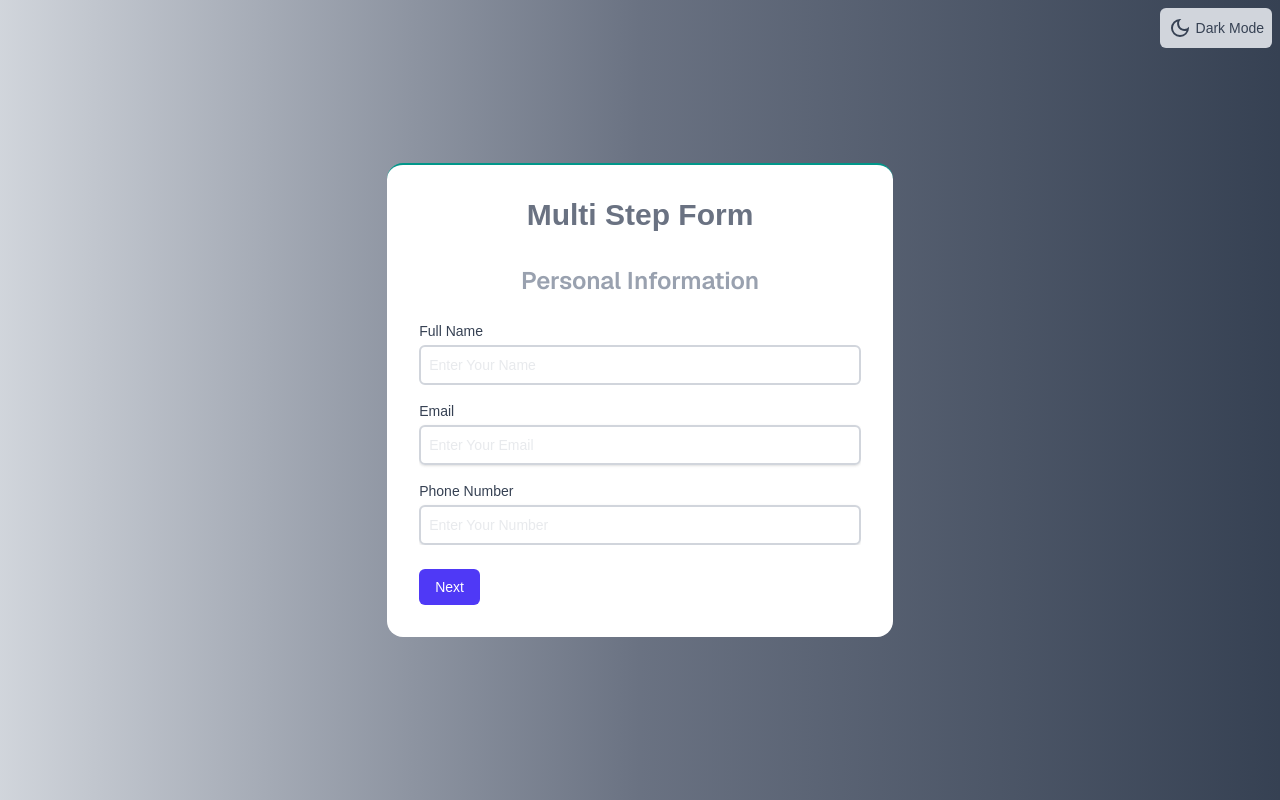
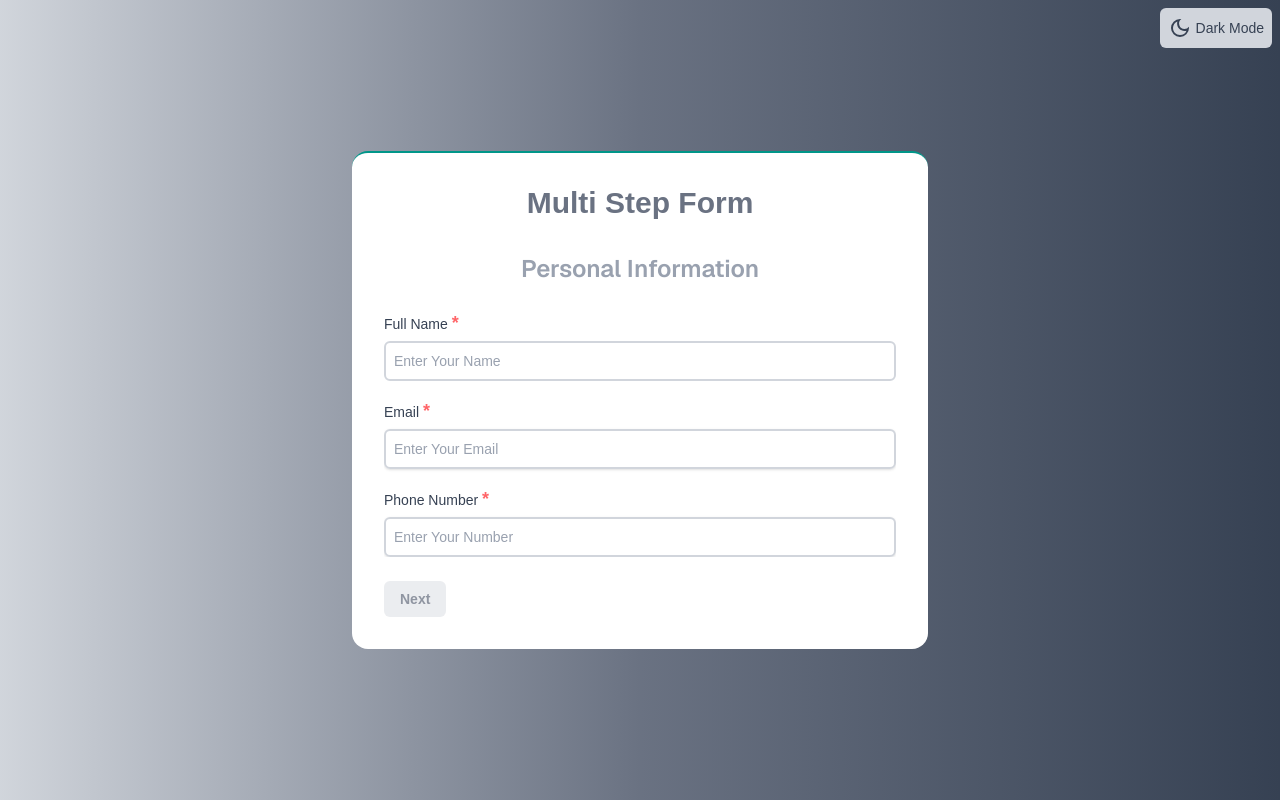
Before and after one commit to nodeNINJAr/multi-step-form, a Next.js app: page /multi-step-form in a window 1280 px wide. Built offline with nearby package versions, Linux system fonts and the light colour scheme.

Commit message:
password-eye-added-and-redme.md added

```diff
--- a/app/multi-step-form/components/FormNavigation.tsx
+++ b/app/multi-step-form/components/FormNavigation.tsx
@@ -63,7 +63,6 @@ const FormNavigation = ({currentStep, onNext, onPrev}:FormNavigationProps) => {
   const handlePostInfo = async () => {
     if (!isValid) return;
     const data = await mutation.mutateAsync(formValues);
-    console.log(data);
   };
 
   //
@@ -77,7 +76,7 @@ const FormNavigation = ({currentStep, onNext, onPrev}:FormNavigationProps) => {
          {currentStep !== "submited" && currentStep !== "personal"  && <button
           type="button"
           onClick={onPrev}
-          className="mr-2 cursor-pointer rounded-md bg-gray-200 px-4 py-2 text-sm font-medium text-gray-700 hover:bg-gray-300"
+          className="mr-2 cursor-pointer rounded-md bg-gray-200 px-4 py-2 text-sm font-semibold text-gray-700 hover:bg-gray-300"
         >
           Previous
         </button>}
@@ -97,8 +96,14 @@ const FormNavigation = ({currentStep, onNext, onPrev}:FormNavigationProps) => {
               <button
                 type="button"
                 onClick={onNext}
-                disabled={!isCurrentStepComplete()}
-                className="cursor-pointer rounded-md bg-indigo-600 px-4 py-2 text-sm font-medium text-white hover:bg-indigo-700"
+                disabled={!isCurrentStepComplete() || account?.password !== account.confirmPassword}
+                className={`
+                  rounded-md px-4 py-2 text-sm font-semibold text-gray-100
+                  ${!isCurrentStepComplete() || account?.password !== account.confirmPassword
+                    ? "cursor-not-allowed opacity-75 bg-gray-200 text-gray-500"
+                    : "cursor-pointer bg-indigo-600 hover:bg-indigo-700 dark:bg-indigo-700 dark:hover:bg-indigo-600"
+                  }
+                `}
               >
                 Next
               </button>):(
@@ -106,7 +111,7 @@ const FormNavigation = ({currentStep, onNext, onPrev}:FormNavigationProps) => {
                   onClick={handlePostInfo}
                   type="submit"
                   disabled={isLoading ||!isValid}
-                  className="cursor-pointer rounded-md bg-green-600 px-4 py-2 text-sm font-medium text-white hover:bg-green-700 disabled:opacity-50"
+                  className="cursor-pointer rounded-md bg-green-600 px-4 py-2 text-sm font-semibold text-white hover:bg-green-700 disabled:opacity-50"
                 >
                   {isLoading ? 'Submitting...' : 'Submit'}
                 </button>
--- a/app/multi-step-form/components/FormStep1.tsx
+++ b/app/multi-step-form/components/FormStep1.tsx
@@ -9,17 +9,16 @@ const FormStep1 = () => {
         formState: { errors },
       } = useFormContext<FormData>();
 
-
     //
       return (
         <div className="space-y-4">
            <h1 className='text-2xl text-center font-semibold font-sans mb-6 text-gray-400'>Personal Information</h1>
           <div>
-            <label className="block text-sm font-medium text-gray-700 dark:text-gray-300">Full Name</label>
+            <label className="block text-sm font-medium text-gray-700 dark:text-gray-300">Full Name <strong className='text-red-400 text-lg'>*</strong></label>
             <input
               placeholder='Enter Your Name'
               {...register('personal.fullName')}
-              className="outline-0 mt-1 p-2 border-2 block w-full rounded-md border-gray-300 focus:border-indigo-500 focus:ring-indigo-500 sm:text-sm"
+              className="placeholder:text-gray-400 text-gray-400  outline-0 mt-1 p-2 border-2 block w-full rounded-md border-gray-300 focus:border-indigo-500 focus:ring-indigo-500 sm:text-sm"
             />
             {errors.personal?.fullName && (
               <p className="mt-1 text-sm text-red-600">{errors.personal.fullName.message}</p>
@@ -27,11 +26,11 @@ const FormStep1 = () => {
           </div>
           {/* email */}
           <div>
-            <label className="block text-sm font-medium text-gray-700 dark:text-gray-300">Email</label>
+            <label className="block text-sm font-medium text-gray-700 dark:text-gray-300">Email <strong className='text-red-400 text-lg'>*</strong></label>
             <input
                placeholder='Enter Your Email'
               {...register('personal.email')}
-              className="outline-0 mt-1 p-2 border-2 block w-full rounded-md border-gray-300 shadow-sm focus:border-indigo-500 focus:ring-indigo-500 sm:text-sm"
+              className="placeholder:text-gray-400 text-gray-400  outline-0 mt-1 p-2 border-2 block w-full rounded-md border-gray-300 shadow-sm focus:border-indigo-500 focus:ring-indigo-500 sm:text-sm"
             />
             {errors.personal?.email && (
               <p className="mt-1 text-sm text-red-600">{errors.personal.email.message}</p>
@@ -39,11 +38,11 @@ const FormStep1 = () => {
           </div>
            {/* phone number */}
            <div>
-            <label className="block text-sm font-medium text-gray-700 dark:text-gray-300">Phone Number</label>
+            <label className="block text-sm font-medium text-gray-700 dark:text-gray-300">Phone Number <strong className='text-red-400 text-lg'>*</strong></label>
             <input
               placeholder='Enter Your Number'
               {...register('personal.phoneNumber')}
-              className="outline-0 mt-1 p-2 border-2 block w-full rounded-md border-gray-300 shadow-sm focus:border-indigo-500 focus:ring-indigo-500 sm:text-sm"
+              className="placeholder:text-gray-400 text-gray-400  outline-0 mt-1 p-2 border-2 block w-full rounded-md border-gray-300 shadow-sm focus:border-indigo-500 focus:ring-indigo-500 sm:text-sm"
             />
             {errors.personal?.phoneNumber && (
               <p className="mt-1 text-sm text-red-600">{errors.personal.phoneNumber.message}</p>
--- a/app/multi-step-form/components/FormStep2.tsx
+++ b/app/multi-step-form/components/FormStep2.tsx
@@ -14,11 +14,11 @@ const { register, formState: { errors },
      <h1 className='text-2xl text-center font-semibold font-sans mb-6 text-gray-700 dark:text-gray-300'>Address Details</h1>
     {/*  */}
      <div>
-       <label className="block text-sm font-medium text-gray-700 dark:text-gray-300">Street Address (required)</label>
+       <label className="block text-sm font-medium text-gray-700 dark:text-gray-300">Street Address <strong className='text-red-400 text-lg'>*</strong></label>
         <input
            placeholder='Enter Your Street Address'
            {...register('address.streetAddress')}
-           className="outline-0 mt-1 p-2 border-2 block w-full rounded-md border-gray-300 shadow-sm focus:border-indigo-500 focus:ring-indigo-500 sm:text-sm"
+           className="placeholder:text-gray-400 text-gray-400  outline-0 mt-1 p-2 border-2 block w-full rounded-md border-gray-300 shadow-sm focus:border-indigo-500 focus:ring-indigo-500 sm:text-sm"
          />
          {errors.address?.streetAddress && (
              <p className="mt-1 text-sm text-red-600">{errors.address?.streetAddress.message}</p>
@@ -27,11 +27,11 @@ const { register, formState: { errors },
 
     {/* email */}
     <div>
-      <label className="block text-sm font-medium text-gray-700 dark:text-gray-300">City (required)</label>
+      <label className="block text-sm font-medium text-gray-700 dark:text-gray-300">City <strong className='text-red-400 text-lg'>*</strong></label>
       <input
         placeholder='Enter Your City'
         {...register('address.city')}
-        className="outline-0 mt-1 p-2 border-2 block w-full rounded-md border-gray-300 shadow-sm focus:border-indigo-500 focus:ring-indigo-500 sm:text-sm"
+        className="placeholder:text-gray-400 text-gray-400  outline-0 mt-1 p-2 border-2 block w-full rounded-md border-gray-300 shadow-sm focus:border-indigo-500 focus:ring-indigo-500 sm:text-sm"
       />
       {errors.address?.city && (
         <p className="mt-1 text-sm text-red-600">{errors.address?.city.message}</p>
@@ -40,11 +40,11 @@ const { register, formState: { errors },
 
      {/* phone number */}
      <div>
-       <label className="block text-sm font-medium text-gray-700 dark:text-gray-300">Zip Code (required, only numbers, min 5 digits)</label>
+       <label className="block text-sm font-medium text-gray-700 dark:text-gray-300">Zip Code <strong className='text-red-400 text-lg'>*</strong></label>
        <input
           placeholder='Enter Your Zip Code'
          {...register('address.zipCode')}
-         className="outline-0 mt-1 p-2 border-2 block w-full rounded-md border-gray-300 shadow-sm focus:border-indigo-500 focus:ring-indigo-500 sm:text-sm"
+         className="placeholder:text-gray-400 text-gray-400  outline-0 mt-1 p-2 border-2 block w-full rounded-md border-gray-300 shadow-sm focus:border-indigo-500 focus:ring-indigo-500 sm:text-sm"
        />
         {errors.address?.zipCode && (
             <p className="mt-1 text-sm text-red-600">{errors.address?.zipCode.message}</p>
--- a/app/multi-step-form/components/FormSummary.tsx
+++ b/app/multi-step-form/components/FormSummary.tsx
@@ -21,7 +21,7 @@ const FormSummary = () => {
              <p>Zip Code: {allValues.address?.zipCode}</p>
              {/*  */}
              <h3 className='text-lg font-semibold border-b border-gray-500 mb-2 text-gray-700 dark:text-gray-300'>Account Setup</h3>
-             <p>Username: {allValues.account?.userName}</p>
+             <p>User Name: {allValues.account?.userName}</p>
              <p>Password: {allValues.account?.password}</p>
              <p>Confirm Password: {allValues.account?.confirmPassword}</p>
           </div>
--- a/app/multi-step-form/page.tsx
+++ b/app/multi-step-form/page.tsx
@@ -93,7 +93,7 @@ const methods = useForm<FormData>({
   return (
     <div className='dark:text-gray-300 mx-auto w-full bg-gradient-to-r from-gray-300 via-gray-500 to-gray-700 px-6 py-4 sm:p-2 min-h-screen flex justify-center items-center text-gray-300'>
          <div className='absolute right-2 top-2'> <ThemeToggle/></div>
-        <div className='bg-white dark:bg-gray-700 w-full xs:w-4/5 sm:w-3/5 lg:w-2/5 mx-auto p-8 rounded-2xl overflow-hidden border-t-2 border-teal-600'>
+        <div className='bg-white dark:bg-gray-700 w-full xs:w-4/5 sm:w-3/5 lg:max-w-xl mx-auto p-8 rounded-2xl overflow-hidden border-t-2 border-teal-600'>
           <h1 className='text-3xl text-center capitalize mb-8 font-bold text-gray-500 dark:text-gray-200'>Multi step form</h1>
          {/* form */}
            <FormProvider {...methods}>
```
Also changed, not shown: app/multi-step-form/components/FormStep3.tsx (+23 -11 lines).
